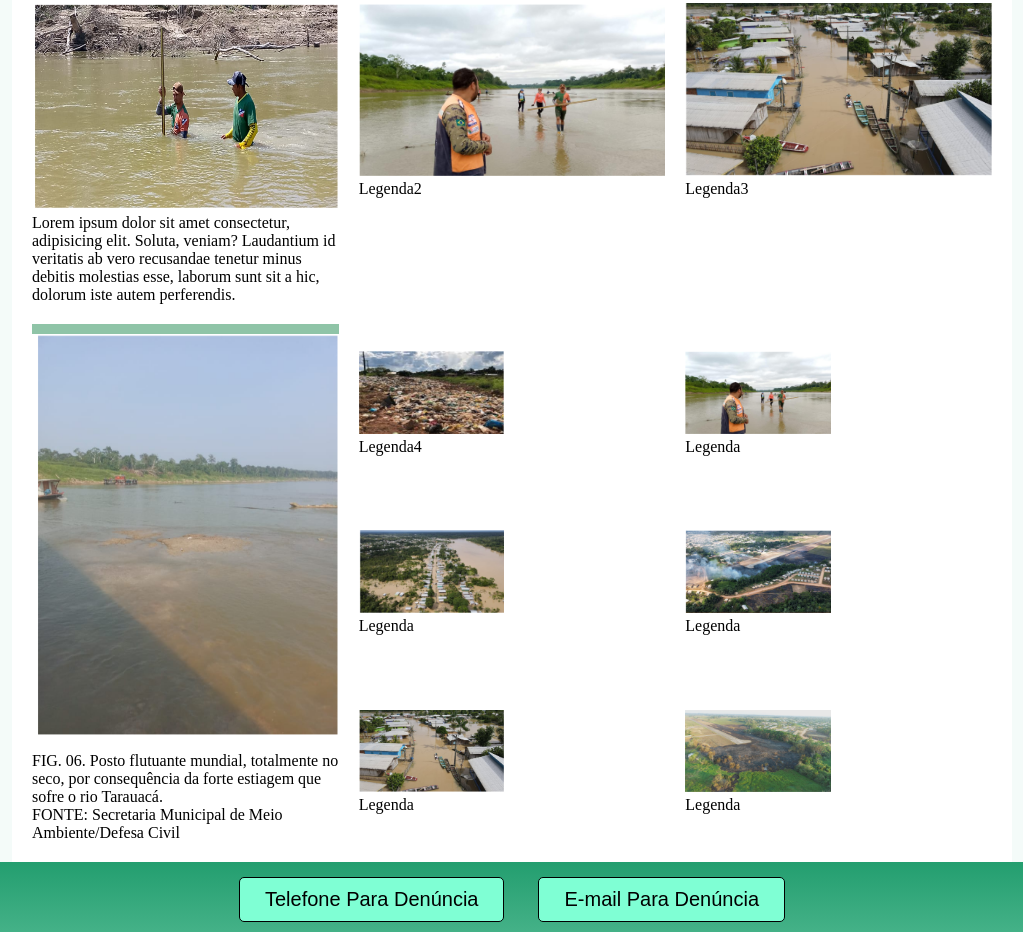
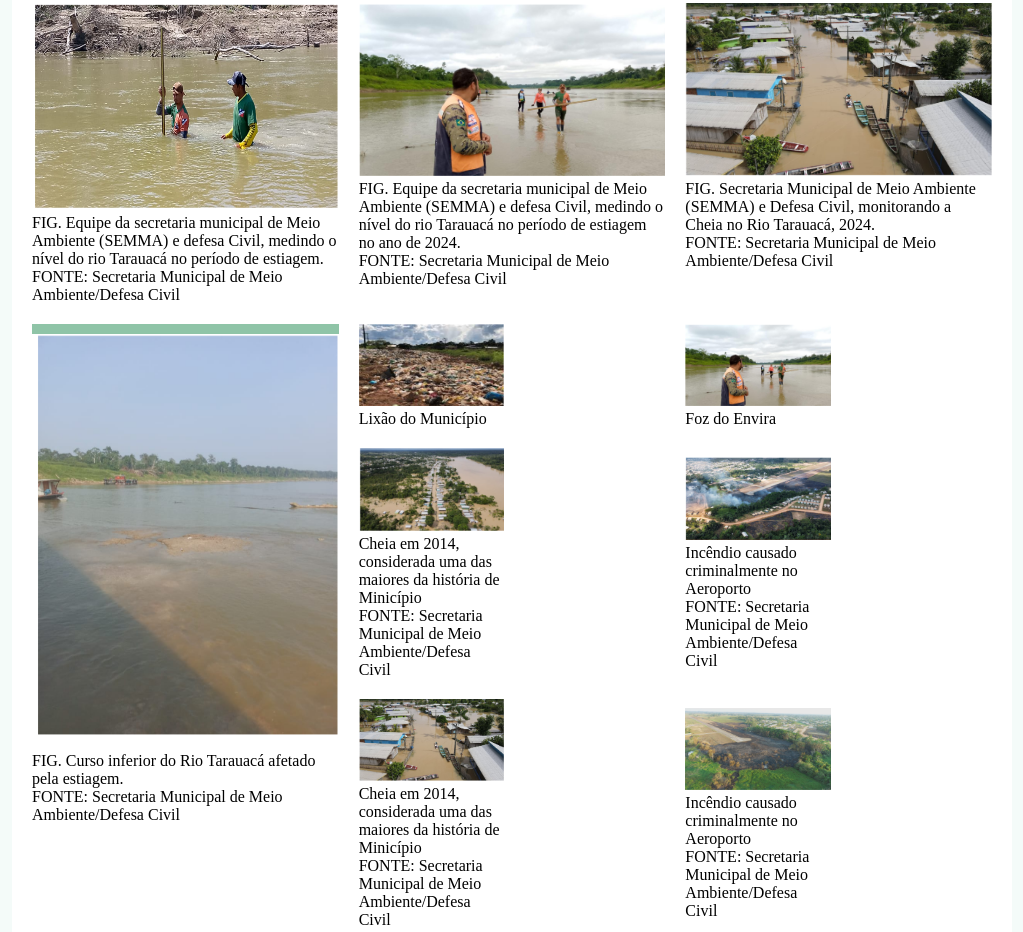
Before and after one commit to jhonatangomes/final, a plain HTML site: page index.html in a window 1280 px wide. Shown: the part 1708-2640 px from the top of the page, without its empty margins (128-1151 px from the left). Drawn offline with nearby package versions, Linux system fonts and the light colour scheme.

Commit message:
atualização

```diff
--- a/index.html
+++ b/index.html
@@ -209,7 +209,9 @@
                 <picture>
                     <source media="(max-width:700px)" srcset="imagem/ambiente-site/ambiente1-p.png">
                     <img src="imagem/ambiente-site/ambiente1.png" alt="logo-semma da secretaria" class="foto">
-                    <p>Lorem ipsum dolor sit amet consectetur, adipisicing elit. Soluta, veniam? Laudantium id veritatis ab vero recusandae tenetur minus debitis molestias esse, laborum sunt sit a hic, dolorum iste autem perferendis.</p>
+                    <p>FIG. Equipe da secretaria municipal de Meio Ambiente (SEMMA) e defesa Civil, medindo o nível do rio Tarauacá no período de estiagem.
+                    <br>
+                    FONTE: Secretaria Municipal de Meio Ambiente/Defesa Civil</p>
                 </picture>
             </div>
 
@@ -217,28 +219,32 @@
                 <picture>
                     <source media="(max-width:700px)" srcset="imagem/ambiente-site/ambiente5-p.png">
                     <img src="imagem/ambiente-site/ambiente5.png" alt="logo-semma da secretaria" class="foto">
-                    <p>Legenda2</p>
+                    <p>FIG. Equipe da secretaria municipal de Meio Ambiente (SEMMA) e defesa Civil, medindo o nível do rio Tarauacá no período de estiagem no ano de 2024.
+                    <br>
+                    FONTE: Secretaria Municipal de Meio Ambiente/Defesa Civil</p>
                 </picture>
             </div>
             <div>
                 <picture>
                     <source media="(max-width:700px)" srcset="imagem/ambiente-site/ambiente8-p.png">
                     <img src="imagem/ambiente-site/ambiente8.png" alt="logo-semma da secretaria" class="foto">
-                    <p>Legenda3</p>
+                    <p>FIG. Secretaria Municipal de Meio Ambiente (SEMMA) e Defesa Civil, monitorando a Cheia no Rio Tarauacá, 2024.
+                    <br>
+                    FONTE: Secretaria Municipal de Meio Ambiente/Defesa Civil</p>
                 </picture>
             </div>
             <div>
                 <picture>
                     <source media="(max-width:700px)" srcset="imagem/ambiente-site/ambiente10-p.png">
                     <img src="imagem/ambiente-site/ambiente10.png" alt="logo-semma da secretaria" class="foto">
-                    <p>Legenda4</p>
+                    <p>Lixão do Município</p>
                 </picture>
             </div>
             <div>
                 <picture>
                     <source media="(max-width:700px)" srcset="imagem/ambiente-site/ambiente5-p.png">
                     <img src="imagem/ambiente-site/ambiente5.png" alt="logo-semma da secretaria" class="foto">
-                    <p>Legenda</p>
+                    <p>Foz do Envira</p>
                 </picture>
             </div>
 
@@ -246,28 +252,38 @@
                 <picture>
                     <source media="(max-width:700px)" srcset="imagem/ambiente-site/ambiente6-p.png">
                     <img src="imagem/ambiente-site/ambiente6.png" alt="logo-semma da secretaria" class="foto">
-                    <p>Legenda</p>
+                    <p>Cheia em 2014, considerada uma das maiores da história de Minicípio
+                    <br>
+                    FONTE: Secretaria Municipal de Meio Ambiente/Defesa Civil
+                    </p>
                 </picture>
             </div>
             <div>
                 <picture>
                     <source media="(max-width:700px)" srcset="imagem/ambiente-site/ambiente7-p.png">
                     <img src="imagem/ambiente-site/ambiente7.png" alt="logo-semma da secretaria" class="foto">
-                    <p>Legenda</p>
+                    <p>Incêndio causado criminalmente no Aeroporto
+                    <br>
+                    FONTE: Secretaria Municipal de Meio Ambiente/Defesa Civil
+                    </p>
                 </picture>
             </div>
             <div>
                 <picture>
                     <source media="(max-width:700px)" srcset="imagem/ambiente-site/ambiente8-p.png">
                     <img src="imagem/ambiente-site/ambiente8.png" alt="logo-semma da secretaria" class="foto">
-                    <p>Legenda</p>
+                    <p>Cheia em 2014, considerada uma das maiores da história de Minicípio
+                        <br>
+                        FONTE: Secretaria Municipal de Meio Ambiente/Defesa Civil</p>
                 </picture>
             </div>
             <div>
                 <picture>
                     <source media="(max-width:700px)" srcset="imagem/ambiente-site/ambiente9-p.png">
                     <img src="imagem/ambiente-site/ambiente9.png" alt="logo-semma da secretaria" class="foto">
-                    <p>Legenda</p>
+                    <p>Incêndio causado criminalmente no Aeroporto
+                    <br>
+                    FONTE: Secretaria Municipal de Meio Ambiente/Defesa Civil</p>
                 </picture>
             </div>
 
@@ -276,7 +292,7 @@
                 <picture>
                     <source media="(max-width:700px)" srcset="imagem/ambiente-site/ambiente3-p.png">
                     <img src="imagem/ambiente-site/ambiente3.png" alt="logo-semma da secretaria" class="foto">
-                    <p>FIG. 06. Posto flutuante mundial, totalmente no seco, por consequência da forte estiagem que sofre o rio Tarauacá.
+                    <p>FIG. Curso inferior do Rio Tarauacá afetado pela estiagem.
                     <br>
                     FONTE: Secretaria Municipal de Meio Ambiente/Defesa Civil</p>
                 </picture>
```
